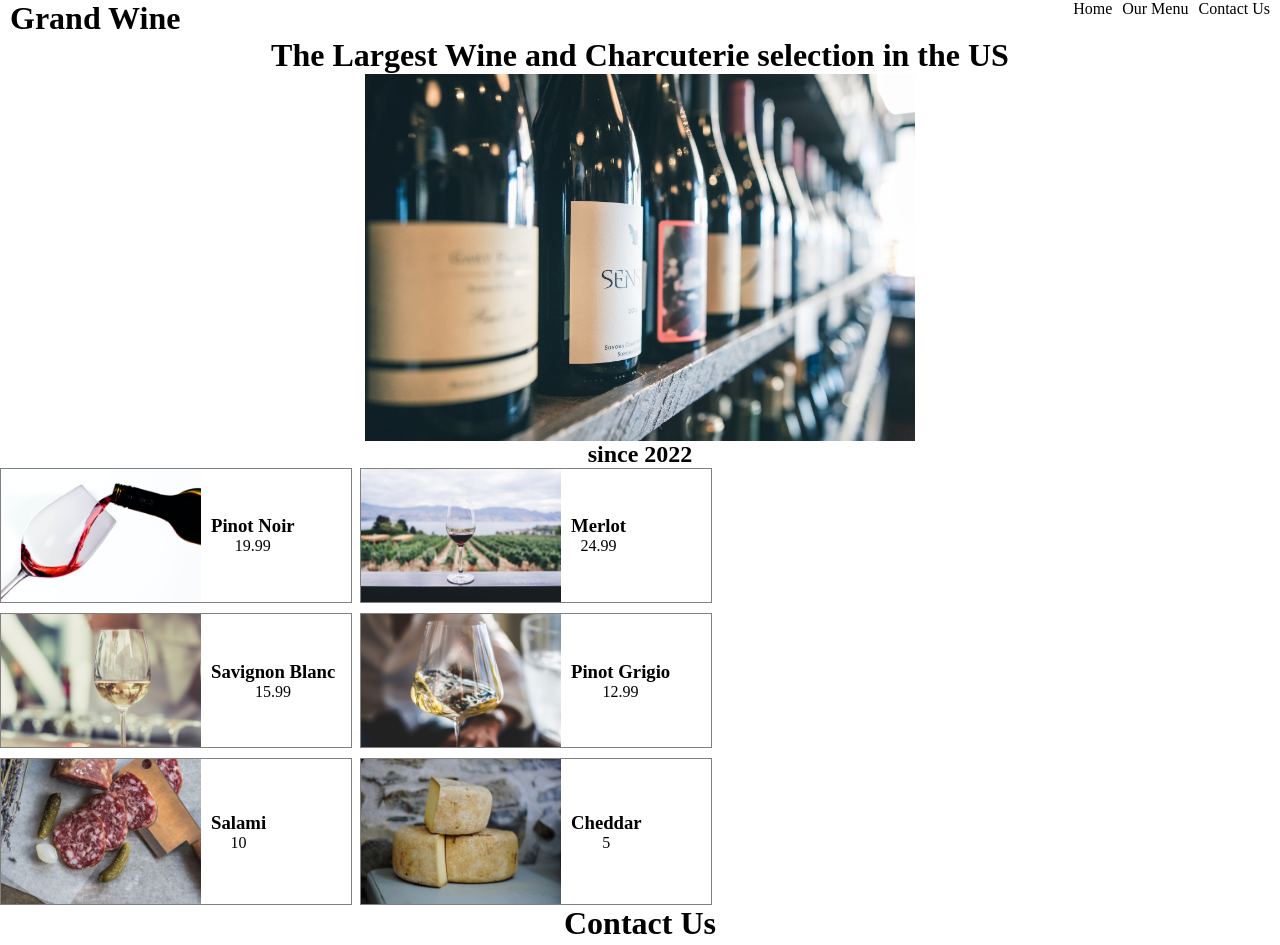
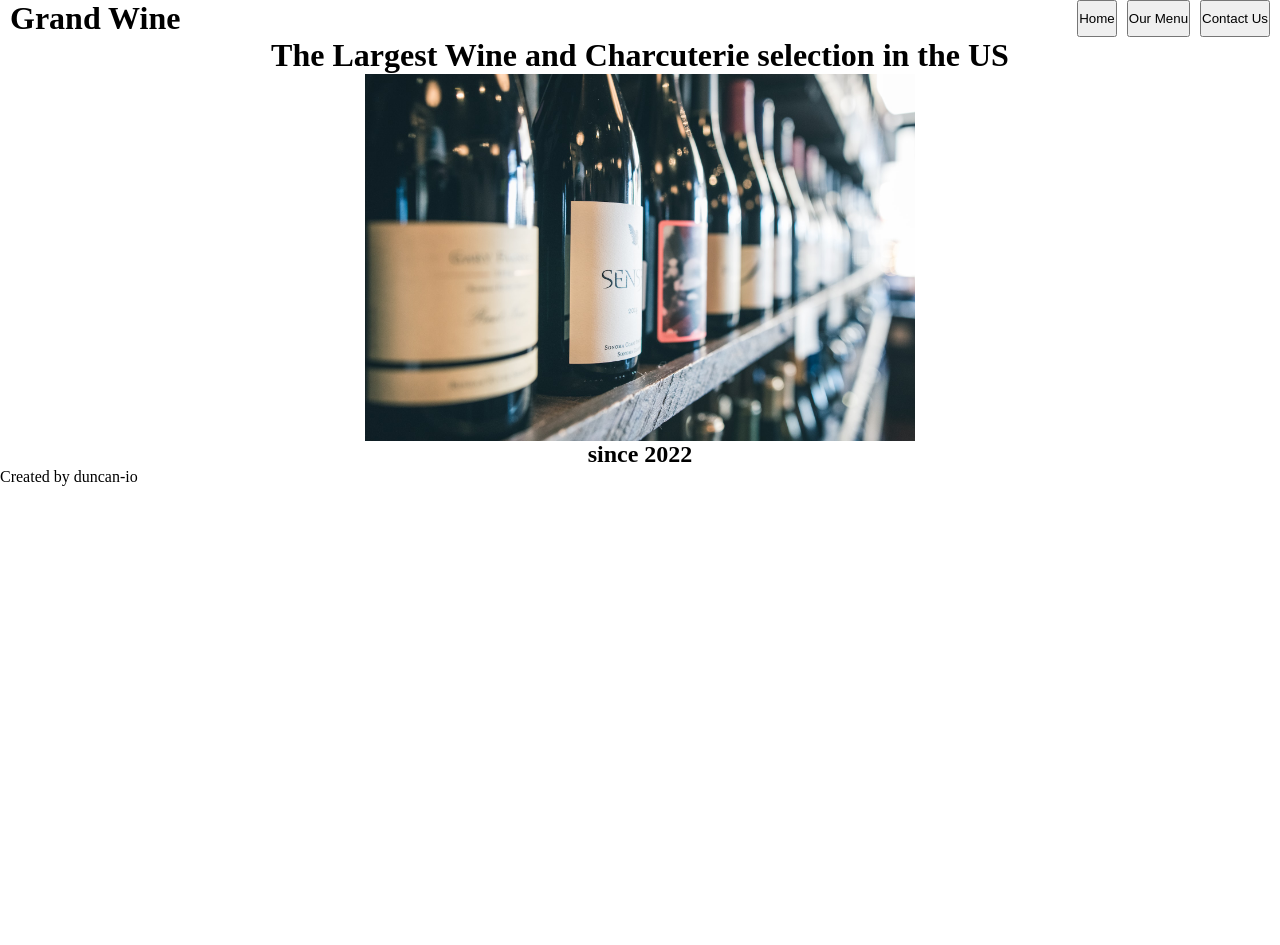
Before and after one commit to duncan-io/restaurant-page, a website built with webpack: page dist/index.html in a window 1280 px wide. Shown: the top 945 px of the page. After the commit the page ends 800 px from the top, so only its background shows below. Built offline with nearby package versions, Linux system fonts and the light colour scheme.

Commit message:
Finish nav and page cycle functionality

```diff
--- a/src/index.js
+++ b/src/index.js
@@ -2,6 +2,8 @@ import loadHome from "./home";
 import loadMenu from "./menu"
 import loadContact from "./contact";
 
+(function loadNav (){
+    const pages = [loadHome, loadMenu, loadContact]
     function heading (){
         const header = document.createElement("div");
         header.classList.add("header")
@@ -11,7 +13,15 @@ function heading (){
         const navMenu = document.createElement("ul");
         navMenu.classList.add("navMenu")
         menuItems.forEach(element => {
-        const item = document.createElement("li");
+            const item = document.createElement("button");
+            item.onclick = ()=>{
+                const content = document.getElementById("content");
+                while (content.firstChild) {
+                  content.removeChild(content.lastChild);
+                }
+                let index = menuItems.indexOf(element);
+                pages[index]();
+            }
             item.textContent = element;
             navMenu.appendChild(item);
         })
@@ -21,13 +31,26 @@ function heading (){
 
         return header
     }
-function loadMe (item){
-    const content = document.getElementById("content");
-    content.appendChild(item);
-}
 
-loadMe(heading());
+
+
+
+const nav = document.getElementById("nav");
+nav.appendChild(heading());
+})();
+
 
 loadHome();
-loadMenu();
-loadContact();
+
+(function loadFooter (){
+    function footer(){
+        const footer = document.createElement("div");
+        const identification = document.createElement("p");
+        identification.textContent = "Created by duncan-io";
+        footer.appendChild(identification);
+
+        return footer;
+    }
+    const footer1 = document.getElementById("footer");
+    footer1.appendChild(footer());
+})();
```
Also changed, not shown: dist/index.html, dist/main.js. Lines whose indentation alone changed are shown as unchanged.
